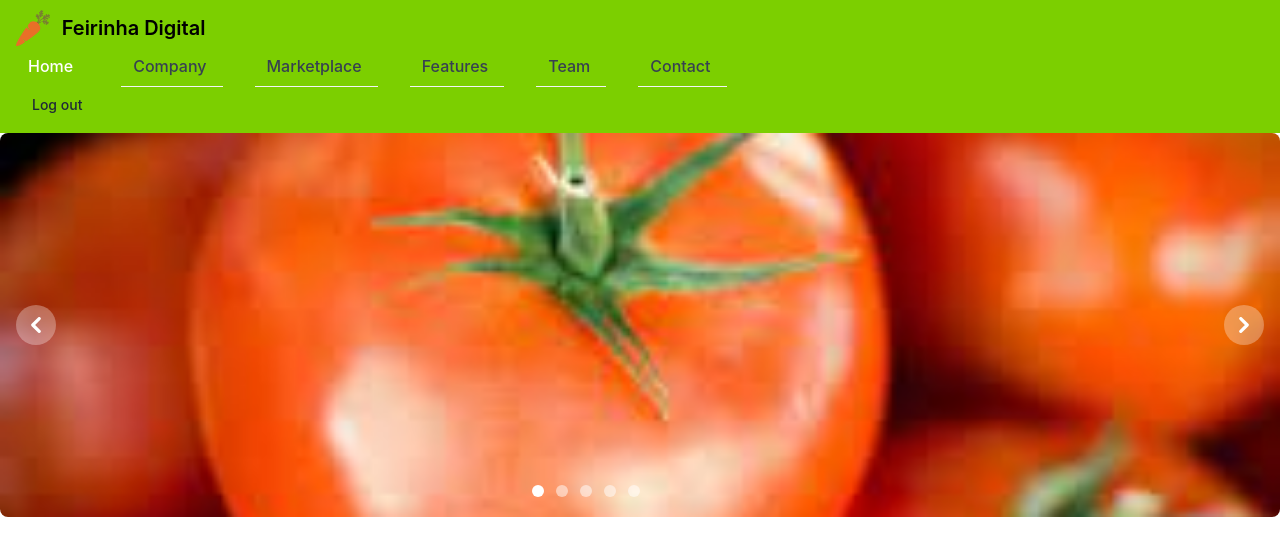
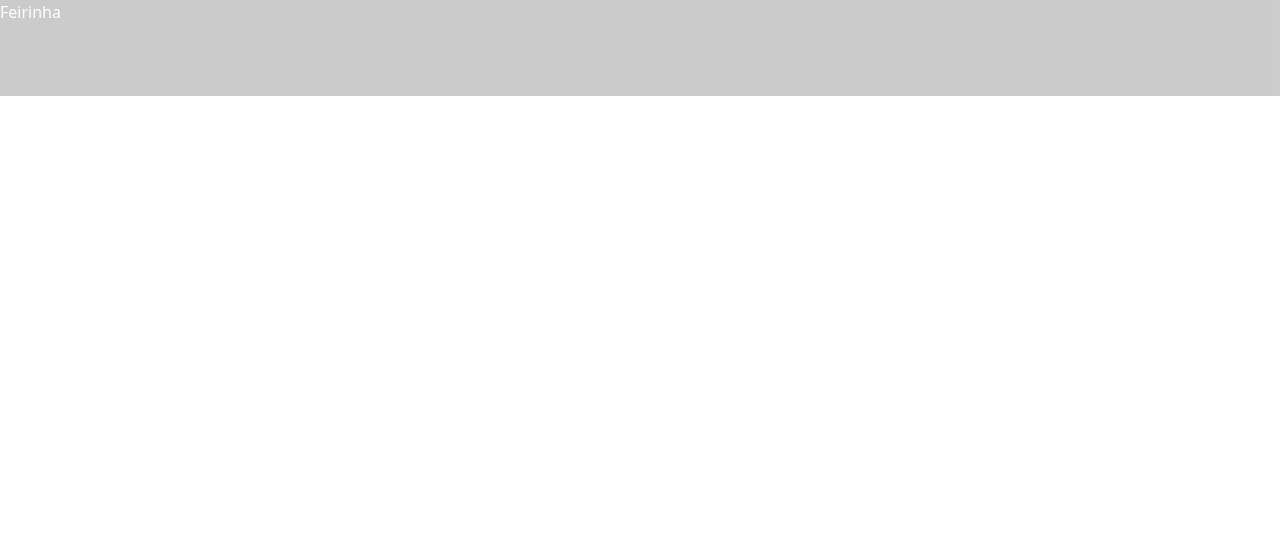
Before and after one commit to TamyDB/Feirinha-Digital, a PHP site: page /main.php in a window 1280 px wide. Shown: the top 556 px of the page. Run offline with PHP 8.4, Linux system fonts and the light colour scheme; some libraries are stand-ins or nearby versions.

Commit message:
Revert "Merge branch 'master' of https://github.com/TamyDB/Feirinha-Digital"
This reverts commit d25feffe39708974f6c34c517e0c92f6974cede1, reversing
changes made to 9531691e2e63e64ea2b0edd0dae08f793956da21.

revert commit

```diff
--- a/main.php
+++ b/main.php
@@ -7,81 +7,41 @@
     <!-- gambiarra boa! -->
     <!-- <meta http-equiv="refresh" content="2"> -->
     <script src="https://cdn.jsdelivr.net/npm/@tailwindcss/browser@4"></script>
-    <script src="https://cdn.jsdelivr.net/npm/flowbite@2.2.0/dist/flowbite.min.js"></script>
-    <link href="https://cdn.jsdelivr.net/npm/flowbite@2.2.0/dist/flowbite.min.css" rel="stylesheet" />
     <title>Feirinha Digital</title>
 </head>
 
 <body>
     <div>
-    <header>
-    <nav class="bg-lime-500 border-gray-200 px-4 lg:px-6 py-2.5">
-        <div class="flex flex-wrap justify-between items-center mx-auto max-w-screen-xl">
-            <a href="https://flowbite.com" class="flex items-center">
-                <img src="./images/carrot-icon-vector-on-white-600nw-2545949249-removebg-preview.png" class="mr-3 h-6 sm:h-9" alt="Flowbite Logo" />
-                <span class="self-center text-xl font-semibold whitespace-nowrap dark:text-white">Feirinha Digital</span>
-            </a>
-            <div class="flex items-center lg:order-2">
-                <a href="index.php" class="text-gray-800 dark:text-white hover:bg-gray-50 focus:ring-4 focus:ring-gray-300 font-medium rounded-lg text-sm px-4 lg:px-5 py-2 lg:py-2.5 mr-2 dark:hover:bg-gray-700 focus:outline-none dark:focus:ring-gray-800">Log out</a>
-                <button data-collapse-toggle="mobile-menu-2" type="button" class="inline-flex items-center p-2 ml-1 text-sm text-gray-500 rounded-lg lg:hidden hover:bg-gray-100 focus:outline-none focus:ring-2 focus:ring-gray-200 dark:text-gray-400 dark:hover:bg-gray-700 dark:focus:ring-gray-600" aria-controls="mobile-menu-2" aria-expanded="false">
-                    <span class="sr-only">Open main menu</span>
-                    <svg class="w-6 h-6" fill="currentColor" viewBox="0 0 20 20" xmlns="http://www.w3.org/2000/svg"><path fill-rule="evenodd" d="M3 5a1 1 0 011-1h12a1 1 0 110 2H4a1 1 0 01-1-1zM3 10a1 1 0 011-1h12a1 1 0 110 2H4a1 1 0 01-1-1zM3 15a1 1 0 011-1h12a1 1 0 110 2H4a1 1 0 01-1-1z" clip-rule="evenodd"></path></svg>
-                    <svg class="hidden w-6 h-6" fill="currentColor" viewBox="0 0 20 20" xmlns="http://www.w3.org/2000/svg"><path fill-rule="evenodd" d="M4.293 4.293a1 1 0 011.414 0L10 8.586l4.293-4.293a1 1 0 111.414 1.414L11.414 10l4.293 4.293a1 1 0 01-1.414 1.414L10 11.414l-4.293 4.293a1 1 0 01-1.414-1.414L8.586 10 4.293 5.707a1 1 0 010-1.414z" clip-rule="evenodd"></path></svg>
-                </button>
-            </div>
-            <div class="hidden justify-between items-center w-full lg:flex lg:w-auto lg:order-1" id="mobile-menu-2">
-                <ul class="flex flex-col mt-4 font-medium lg:flex-row lg:space-x-8 lg:mt-0">
-                    <li>
-                        <a href="#" class="block py-2 pr-4 pl-3 text-white rounded bg-primary-700 lg:bg-transparent lg:text-primary-700 lg:p-0 dark:text-white" aria-current="page">Home</a>
-                    </li>
-                    <li>
-                        <a href="#" class="block py-2 pr-4 pl-3 text-gray-700 border-b border-gray-100 hover:bg-gray-50 lg:hover:bg-transparent lg:border-0 lg:hover:text-primary-700 lg:p-0 dark:text-gray-400 lg:dark:hover:text-white dark:hover:bg-gray-700 dark:hover:text-white lg:dark:hover:bg-transparent dark:border-gray-700">Company</a>
-                    </li>
-                    <li>
-                        <a href="#" class="block py-2 pr-4 pl-3 text-gray-700 border-b border-gray-100 hover:bg-gray-50 lg:hover:bg-transparent lg:border-0 lg:hover:text-primary-700 lg:p-0 dark:text-gray-400 lg:dark:hover:text-white dark:hover:bg-gray-700 dark:hover:text-white lg:dark:hover:bg-transparent dark:border-gray-700">Marketplace</a>
-                    </li>
-                    <li>
-                        <a href="#" class="block py-2 pr-4 pl-3 text-gray-700 border-b border-gray-100 hover:bg-gray-50 lg:hover:bg-transparent lg:border-0 lg:hover:text-primary-700 lg:p-0 dark:text-gray-400 lg:dark:hover:text-white dark:hover:bg-gray-700 dark:hover:text-white lg:dark:hover:bg-transparent dark:border-gray-700">Features</a>
-                    </li>
-                    <li>
-                        <a href="#" class="block py-2 pr-4 pl-3 text-gray-700 border-b border-gray-100 hover:bg-gray-50 lg:hover:bg-transparent lg:border-0 lg:hover:text-primary-700 lg:p-0 dark:text-gray-400 lg:dark:hover:text-white dark:hover:bg-gray-700 dark:hover:text-white lg:dark:hover:bg-transparent dark:border-gray-700">Team</a>
-                    </li>
-                    <li>
-                        <a href="#" class="block py-2 pr-4 pl-3 text-gray-700 border-b border-gray-100 hover:bg-gray-50 lg:hover:bg-transparent lg:border-0 lg:hover:text-primary-700 lg:p-0 dark:text-gray-400 lg:dark:hover:text-white dark:hover:bg-gray-700 dark:hover:text-white lg:dark:hover:bg-transparent dark:border-gray-700">Contact</a>
-                    </li>
-                </ul>
-            </div>
-        </div>
-    </nav>
+        <header class="sticky w-full h-24 bg-black opacity-20">
+            <h1 class="text-opacity-100 text-white">Feirinha </h1>
+            <p>Lorem ipsum dolor sit amet consectetur adipisicing elit. Cumque suscipit quisquam architecto doloremque dolor ipsum, natus excepturi maxime voluptates ad, amet accusamus voluptatem ipsam dolorem culpa. Corrupti labore eligendi repellat?</p>
         </header>
-
-
-<div id="default-carousel" class="relative w-full" data-carousel="slide">
+        <div id="indicators-carousel" class="relative w-full h-full" data-carousel="static">
             <!-- Carousel wrapper -->
             <div class="relative h-56 overflow-hidden rounded-lg md:h-96">
                 <!-- Item 1 -->
-        <div class="duration-700 ease-in-out" data-carousel-item>
-            <img src="./images/tomates.jpeg" class="absolute block w-full h-full object-cover" alt="...">
+                <div class="hidden duration-700 ease-in-out" data-carousel-item="active">
+                    <img src="/docs/images/carousel/carousel-1.svg" class="absolute block w-full -translate-x-1/2 -translate-y-1/2 top-1/2 left-1/2" alt="...">
                 </div>
                 <!-- Item 2 -->
-        <div class="duration-700 ease-in-out" data-carousel-item>
-            <img src="./images/batatas.jpg" class="absolute block w-full h-full object-cover" alt="...">
+                <div class="hidden duration-700 ease-in-out" data-carousel-item>
+                    <img src="/docs/images/carousel/carousel-2.svg" class="absolute block w-full -translate-x-1/2 -translate-y-1/2 top-1/2 left-1/2" alt="...">
                 </div>
                 <!-- Item 3 -->
-        <div class="duration-700 ease-in-out" data-carousel-item>
-            <img src="./images/beterrabas.jpeg" class="absolute block w-full h-full object-cover" alt="...">
+                <div class="hidden duration-700 ease-in-out" data-carousel-item>
+                    <img src="/docs/images/carousel/carousel-3.svg" class="absolute block w-full -translate-x-1/2 -translate-y-1/2 top-1/2 left-1/2" alt="...">
                 </div>
                 <!-- Item 4 -->
-        <div class="duration-700 ease-in-out" data-carousel-item>
-            <img src="./images/pimentoes.jpeg" class="absolute block w-full h-full object-cover" alt="...">
+                <div class="hidden duration-700 ease-in-out" data-carousel-item>
+                    <img src="/docs/images/carousel/carousel-4.svg" class="absolute block w-full -translate-x-1/2 -translate-y-1/2 top-1/2 left-1/2" alt="...">
                 </div>
                 <!-- Item 5 -->
-        <div class="duration-700 ease-in-out" data-carousel-item>
-            <img src="./images/cenouras.jpg" class="absolute block w-full h-full object-cover" alt="...">
+                <div class="hidden duration-700 ease-in-out" data-carousel-item>
+                    <img src="/docs/images/carousel/carousel-5.svg" class="absolute block w-full -translate-x-1/2 -translate-y-1/2 top-1/2 left-1/2" alt="...">
                 </div>
             </div>
             <!-- Slider indicators -->
-    <div class="absolute z-30 flex -translate-x-1/2 bottom-5 left-1/2 space-x-3 rtl:space-x-reverse">
+            <div class="absolute z-30 flex -translate-x-1/2 space-x-3 rtl:space-x-reverse bottom-5 left-1/2">
                 <button type="button" class="w-3 h-3 rounded-full" aria-current="true" aria-label="Slide 1" data-carousel-slide-to="0"></button>
                 <button type="button" class="w-3 h-3 rounded-full" aria-current="false" aria-label="Slide 2" data-carousel-slide-to="1"></button>
                 <button type="button" class="w-3 h-3 rounded-full" aria-current="false" aria-label="Slide 3" data-carousel-slide-to="2"></button>
@@ -92,7 +52,7 @@
             <button type="button" class="absolute top-0 start-0 z-30 flex items-center justify-center h-full px-4 cursor-pointer group focus:outline-none" data-carousel-prev>
                 <span class="inline-flex items-center justify-center w-10 h-10 rounded-full bg-white/30 dark:bg-gray-800/30 group-hover:bg-white/50 dark:group-hover:bg-gray-800/60 group-focus:ring-4 group-focus:ring-white dark:group-focus:ring-gray-800/70 group-focus:outline-none">
                     <svg class="w-4 h-4 text-white dark:text-gray-800 rtl:rotate-180" aria-hidden="true" xmlns="http://www.w3.org/2000/svg" fill="none" viewBox="0 0 6 10">
-                <path stroke="currentColor" stroke-linecap="round" stroke-linejoin="round" stroke-width="2" d="M5 1 1 5l4 4"/>
+                        <path stroke="currentColor" stroke-linecap="round" stroke-linejoin="round" stroke-width="2" d="M5 1 1 5l4 4" />
                     </svg>
                     <span class="sr-only">Previous</span>
                 </span>
@@ -100,13 +60,13 @@
             <button type="button" class="absolute top-0 end-0 z-30 flex items-center justify-center h-full px-4 cursor-pointer group focus:outline-none" data-carousel-next>
                 <span class="inline-flex items-center justify-center w-10 h-10 rounded-full bg-white/30 dark:bg-gray-800/30 group-hover:bg-white/50 dark:group-hover:bg-gray-800/60 group-focus:ring-4 group-focus:ring-white dark:group-focus:ring-gray-800/70 group-focus:outline-none">
                     <svg class="w-4 h-4 text-white dark:text-gray-800 rtl:rotate-180" aria-hidden="true" xmlns="http://www.w3.org/2000/svg" fill="none" viewBox="0 0 6 10">
-                <path stroke="currentColor" stroke-linecap="round" stroke-linejoin="round" stroke-width="2" d="m1 9 4-4-4-4"/>
+                        <path stroke="currentColor" stroke-linecap="round" stroke-linejoin="round" stroke-width="2" d="m1 9 4-4-4-4" />
                     </svg>
                     <span class="sr-only">Next</span>
                 </span>
             </button>
         </div>
-
+    </div>
 </body>
 
 </html>
--- a/styles.css
+++ /dev/null
@@ -1 +0,0 @@
-@import "flowbite/src/themes/default";
```
Also changed, not shown: images/batatas.jpg (deleted), images/beterrabas.jpeg (deleted), images/carrot-icon-vector-on-white-600nw-2545949249-removebg-preview.png (deleted), images/cenouras.jpg (deleted), images/pimentoes.jpeg (deleted), images/tomates.jpeg (deleted). Lines whose indentation alone changed are shown as unchanged.
